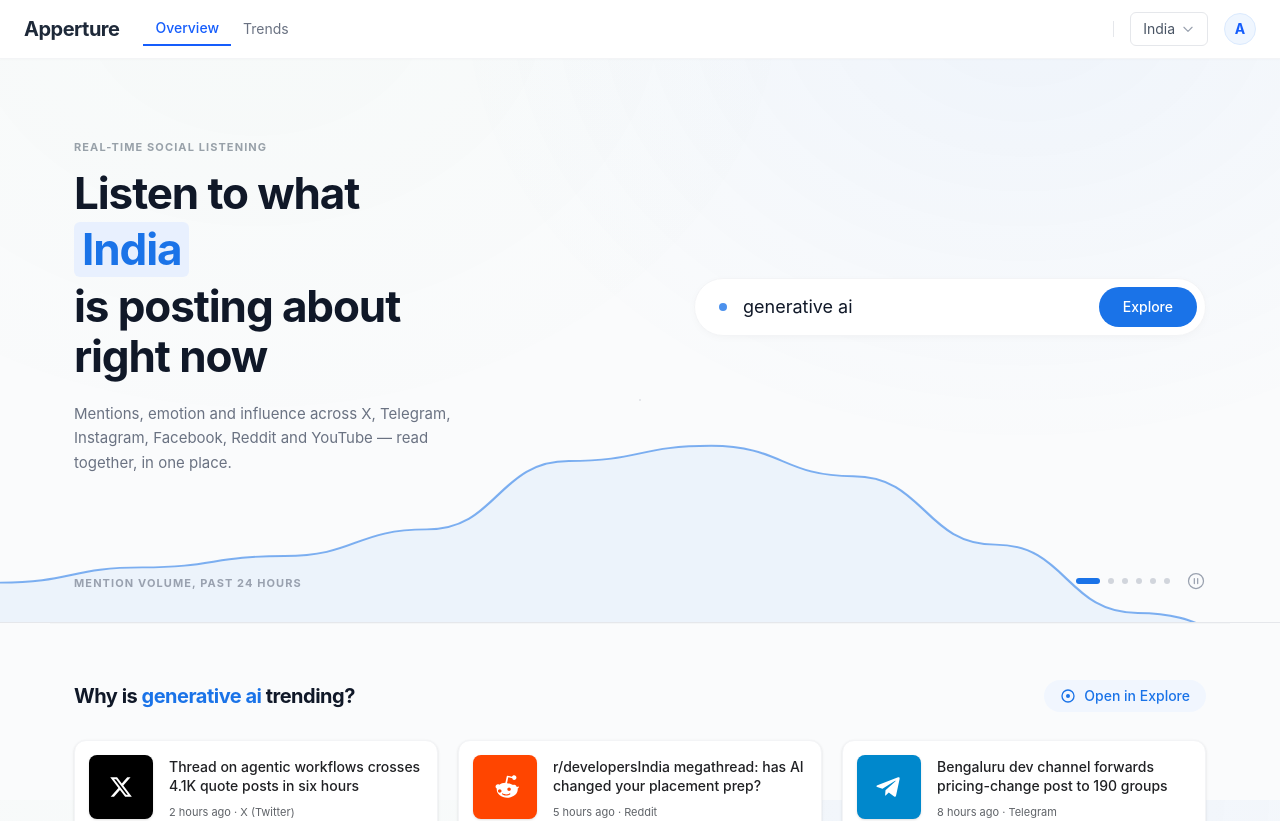
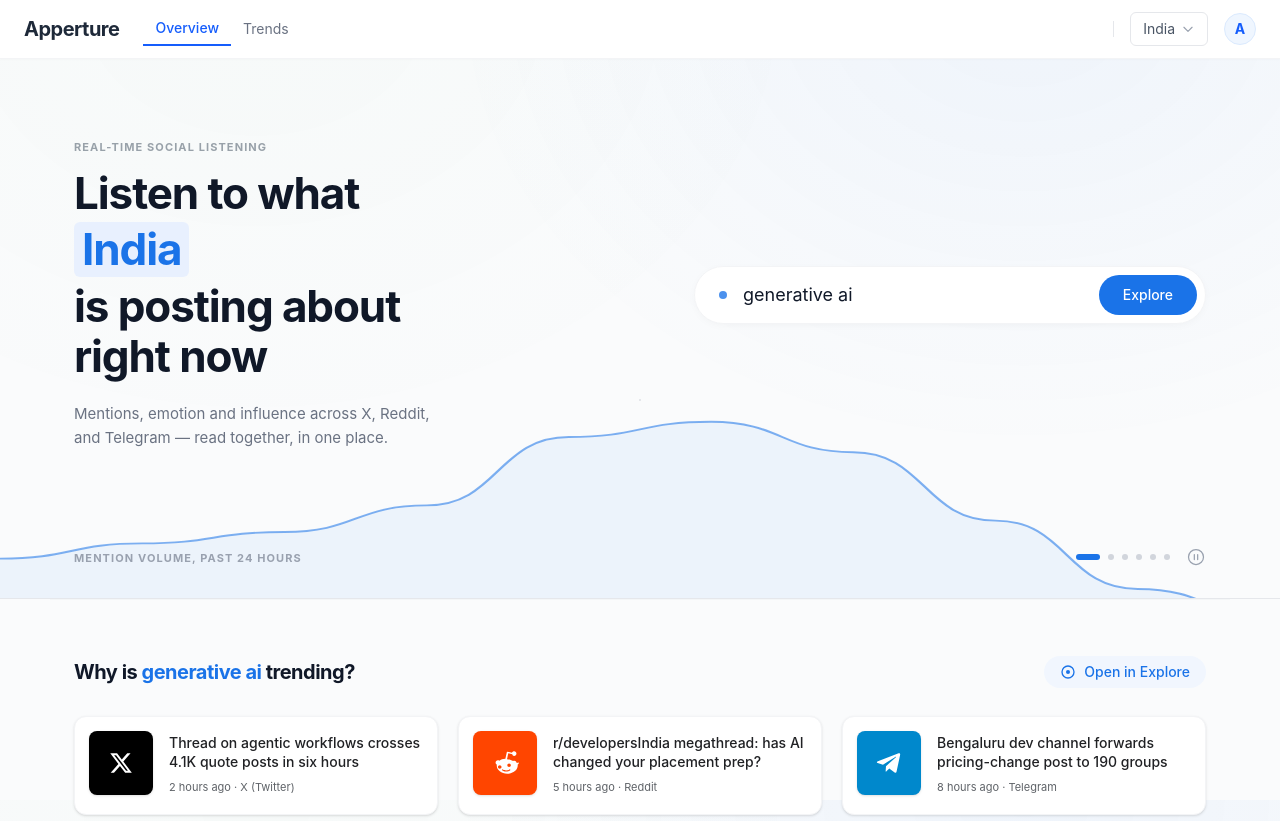
Before and after one commit to mkdir-KumarAnupam/Aperture, a Next.js app in the folder aperture-frontend/: page / in a window 1280 px wide. Shown: the top 821 px of the page. Built offline with nearby package versions, Linux system fonts and the light colour scheme; a web font is replaced by a local one.

Commit message:
feat: initialize frontend application with trend components and data ingestion forecasting module

```diff
--- a/aperture-frontend/app/page.tsx
+++ b/aperture-frontend/app/page.tsx
@@ -5,6 +5,7 @@
 import { useRouter } from "next/navigation";
 import { NavBar } from "@/components/NavBar";
 import { TOPICS, wavePath, fmt } from "@/lib/data";
+import { PlatformIcon } from "@/components/trends/PlatformIcon";
 
 export default function Home() {
   const router = useRouter();
@@ -113,7 +114,7 @@
               right now
             </h1>
             <p className="mt-5 max-w-sm text-[15px] text-gray-500 leading-relaxed">
-              Mentions, emotion and influence across X, Telegram, Instagram, Facebook, Reddit and YouTube — read together, in one place.
+              Mentions, emotion and influence across X, Reddit, and Telegram — read together, in one place.
             </p>
           </div>
 
@@ -198,27 +199,13 @@
                   href={`/trends?topic=${topic.id}`}
                   className="interactive-card bg-white rounded-xl border border-gray-100 shadow-sm p-3.5 flex items-start space-x-4 cursor-pointer"
                 >
-                  <div
-                    className="flex flex-shrink-0 justify-center items-center rounded-lg w-[64px] h-[64px] text-white shadow-sm"
-                    style={{ background: p.c }}
-                  >
-                    {p.tag === "X" && (
-                      <svg className="w-6 h-6 fill-white" viewBox="0 0 24 24" aria-label="X">
-                        <path d="M18.244 2.25h3.308l-7.227 8.26 8.502 11.24H16.17l-5.214-6.817L4.99 21.75H1.68l7.73-8.835L1.254 2.25H8.08l4.713 6.231zm-1.161 17.52h1.833L7.084 4.126H5.117z" />
-                      </svg>
-                    )}
-                    {p.tag === "TG" && (
-                      <svg className="w-7 h-7 fill-white translate-x-[-1px]" viewBox="0 0 24 24" aria-label="Telegram">
-                        <path d="m20.665 3.717-17.73 6.837c-1.21.486-1.203 1.161-.222 1.462l4.552 1.42 10.532-6.645c.498-.303.953-.14.579.192l-8.533 7.701h-.002l-.313 4.693c.46 0 .663-.211.921-.46l2.211-2.15 4.599 3.397c.848.467 1.457.227 1.668-.785l3.019-14.228c.309-1.239-.473-1.8-1.282-1.434z" />
-                      </svg>
-                    )}
-                    {p.tag === "RD" && (
-                      <svg className="w-7 h-7 fill-white" viewBox="0 0 24 24" aria-label="Reddit">
-                        <path d="M22 12c0-1.1-.9-2-2-2-.41 0-.79.13-1.11.34-1.34-.94-3.15-1.55-5.16-1.64l1.07-5.02 3.5.74c.03.82.7 1.48 1.52 1.48 1.1 0 2-.9 2-2s-.9-2-2-2c-.84 0-1.53.52-1.82 1.25l-3.92-.83a.475.475 0 0 0-.55.37l-1.2 5.65c-2.06.07-3.92.68-5.28 1.63-.32-.22-.71-.35-1.13-.35-1.1 0-2 .9-2 2 0 .76.43 1.42 1.06 1.76-.04.28-.06.56-.06.85 0 3.86 4.03 7 9 7s9-3.14 9-7c0-.29-.02-.57-.06-.85.63-.34 1.06-1 1.06-1.76zm-14.5 2c.83 0 1.5.67 1.5 1.5s-.67 1.5-1.5 1.5-1.5-.67-1.5-1.5.67-1.5 1.5-1.5zm8.93 4.29c-.77.77-2.04 1.08-3.43 1.08s-2.66-.31-3.43-1.08a.5.5 0 0 1 .71-.71c.56.56 1.58.79 2.72.79s2.16-.23 2.72-.79a.5.5 0 0 1 .71.71zm-.93-2.79c-.83 0-1.5-.67-1.5-1.5s.67-1.5 1.5-1.5 1.5.67 1.5 1.5-.67 1.5-1.5 1.5z" />
-                      </svg>
-                    )}
-                    {!["X", "TG", "RD"].includes(p.tag) && p.tag}
-                  </div>
+                  <PlatformIcon
+                    platform={p.tag || p.src}
+                    size="xl"
+                    shape="rounded"
+                    customBg={p.c}
+                    className="shadow-sm"
+                  />
                   <div className="flex flex-col justify-between pt-0.5 pb-1 min-w-0">
                     <h3 className="font-medium text-[#202124] text-sm leading-snug card-title">{p.t}</h3>
                     <p className="mt-2 text-[#5f6368] text-[11px]">{p.ago} · {p.src}</p>
--- /dev/null
+++ b/aperture-frontend/components/trends/PlatformIcon.tsx
@@ -0,0 +1,115 @@
+import React from "react";
+
+export type SupportedPlatform = "x" | "reddit" | "telegram";
+
+interface PlatformIconProps {
+  platform: string;
+  size?: "sm" | "md" | "lg" | "xl";
+  shape?: "circle" | "rounded";
+  className?: string;
+  customBg?: string;
+  showBadge?: boolean;
+}
+
+export function normalizePlatform(nameOrSlug?: string): SupportedPlatform {
+  const p = (nameOrSlug || "").toLowerCase();
+  if (p.includes("x") || p.includes("twitter")) return "x";
+  if (p.includes("reddit") || p === "rd") return "reddit";
+  if (p.includes("tele") || p === "tg") return "telegram";
+  // Default fallback to telegram for any legacy/other platforms
+  return "telegram";
+}
+
+export function getPlatformMeta(nameOrSlug?: string) {
+  const norm = normalizePlatform(nameOrSlug);
+  switch (norm) {
+    case "x":
+      return { id: "x", name: "X", color: "#000000" };
+    case "reddit":
+      return { id: "reddit", name: "Reddit", color: "#FF4500" };
+    case "telegram":
+      return { id: "telegram", name: "Telegram", color: "#24A1DE" };
+  }
+}
+
+export function PlatformIcon({
+  platform,
+  size = "sm",
+  shape = "circle",
+  className = "",
+  customBg,
+  showBadge = true,
+}: PlatformIconProps) {
+  const norm = normalizePlatform(platform);
+  const meta = getPlatformMeta(norm);
+
+  const iconSizes = {
+    sm: norm === "x" ? "w-2.5 h-2.5" : "w-3 h-3",
+    md: norm === "x" ? "w-3.5 h-3.5" : "w-4 h-4",
+    lg: norm === "x" ? "w-5 h-5" : "w-5 h-5",
+    xl: norm === "x" ? "w-6 h-6" : "w-7 h-7",
+  };
+
+  const badgeSizes = {
+    sm: "w-[22px] h-[22px]",
+    md: "w-7 h-7",
+    lg: "w-10 h-10",
+    xl: "w-[64px] h-[64px]",
+  };
+
+  const shapeClasses = {
+    circle: "rounded-full",
+    rounded: "rounded-lg",
+  };
+
+  const renderSvg = () => {
+    switch (norm) {
+      case "x":
+        return (
+          <svg
+            className={`${iconSizes[size]} fill-white`}
+            viewBox="0 0 24 24"
+            aria-label="X"
+          >
+            <path d="M18.244 2.25h3.308l-7.227 8.26 8.502 11.24H16.17l-5.214-6.817L4.99 21.75H1.68l7.73-8.835L1.254 2.25H8.08l4.713 6.231zm-1.161 17.52h1.833L7.084 4.126H5.117z" />
+          </svg>
+        );
+      case "reddit":
+        return (
+          <svg
+            className={`${iconSizes[size]} fill-white`}
+            viewBox="0 0 24 24"
+            aria-label="Reddit"
+          >
+            <path d="M22 12c0-1.1-.9-2-2-2-.41 0-.79.13-1.11.34-1.34-.94-3.15-1.55-5.16-1.64l1.07-5.02 3.5.74c.03.82.7 1.48 1.52 1.48 1.1 0 2-.9 2-2s-.9-2-2-2c-.84 0-1.53.52-1.82 1.25l-3.92-.83a.475.475 0 0 0-.55.37l-1.2 5.65c-2.06.07-3.92.68-5.28 1.63-.32-.22-.71-.35-1.13-.35-1.1 0-2 .9-2 2 0 .76.43 1.42 1.06 1.76-.04.28-.06.56-.06.85 0 3.86 4.03 7 9 7s9-3.14 9-7c0-.29-.02-.57-.06-.85.63-.34 1.06-1 1.06-1.76zm-14.5 2c.83 0 1.5.67 1.5 1.5s-.67 1.5-1.5 1.5-1.5-.67-1.5-1.5.67-1.5 1.5-1.5zm8.93 4.29c-.77.77-2.04 1.08-3.43 1.08s-2.66-.31-3.43-1.08a.5.5 0 0 1 .71-.71c.56.56 1.58.79 2.72.79s2.16-.23 2.72-.79a.5.5 0 0 1 .71.71zm-.93-2.79c-.83 0-1.5-.67-1.5-1.5s.67-1.5 1.5-1.5 1.5.67 1.5 1.5-.67 1.5-1.5 1.5z" />
+          </svg>
+        );
+      case "telegram":
+        return (
+          <svg
+            className={`${iconSizes[size]} fill-white translate-x-[-0.5px]`}
+            viewBox="0 0 24 24"
+            aria-label="Telegram"
+          >
+            <path d="m20.665 3.717-17.73 6.837c-1.21.486-1.203 1.161-.222 1.462l4.552 1.42 10.532-6.645c.498-.303.953-.14.579.192l-8.533 7.701h-.002l-.313 4.693c.46 0 .663-.211.921-.46l2.211-2.15 4.599 3.397c.848.467 1.457.227 1.668-.785l3.019-14.228c.309-1.239-.473-1.8-1.282-1.434z" />
+          </svg>
+        );
+    }
+  };
+
+  if (!showBadge) {
+    return renderSvg();
+  }
+
+  const bg = customBg || meta.color;
+
+  return (
+    <div
+      className={`${badgeSizes[size]} ${shapeClasses[shape]} flex flex-shrink-0 items-center justify-center text-white shrink-0 shadow-sm ${className}`}
+      style={{ backgroundColor: bg }}
+      title={meta.name}
+    >
+      {renderSvg()}
+    </div>
+  );
+}
--- a/aperture-frontend/components/trends/TrendArticle.tsx
+++ b/aperture-frontend/components/trends/TrendArticle.tsx
@@ -7,6 +7,7 @@
 import { TrendNetwork } from "./TrendNetwork";
 import { hash, rng, EMO, QUOTE, fmt, volOf, reachOf } from "@/lib/data";
 import { useEffect, useState } from "react";
+import { PlatformIcon } from "./PlatformIcon";
 
 export function TrendArticle({
   topic,
@@ -30,7 +31,11 @@
   useEffect(() => {
     // Generate Feed
     const r = rng(hash(topic.id + range + "feed"));
-    const platforms = [ {n:'X', c:'#000'}, {n:'Reddit', c:'#FF4500'}, {n:'Insta', c:'#E1306C'} ];
+    const platforms = [
+      { id: "x", n: "X", c: "#000000" },
+      { id: "reddit", n: "Reddit", c: "#FF4500" },
+      { id: "telegram", n: "Telegram", c: "#24A1DE" },
+    ];
     const f = [];
     for(let i=0; i<12; i++) {
       const emoKeys = Object.keys(topic.emo);
@@ -167,12 +172,7 @@
             {feed.map((f) => (
               <div key={f.id} className="p-4 border-b border-gray-50 last:border-0 hover:bg-gray-50 transition-colors">
                 <div className="flex items-center gap-2 mb-2.5">
-                  <div
-                    className="w-[22px] h-[22px] rounded-full flex items-center justify-center text-[10px] font-bold text-white shrink-0"
-                    style={{ background: f.plat.c }}
-                  >
-                    {f.plat.n.charAt(0)}
-                  </div>
+                  <PlatformIcon platform={f.plat.id || f.plat.n} size="sm" />
                   <span className="text-[13px] font-bold text-gray-900">
                     @user_{f.userId}
                   </span>
--- a/aperture-frontend/lib/types.ts
+++ b/aperture-frontend/lib/types.ts
@@ -1,4 +1,4 @@
-export type Platform = "X" | "Instagram" | "Reddit" | "Telegram";
+export type Platform = "X" | "Reddit" | "Telegram";
 export type Emotion = "Excitement" | "Supportive" | "Anxiety" | "Sarcasm" | "Against" | "Neutral";
 
 export type Trend = {
```
Also changed, not shown: aperture-frontend/components/trends/TrendMap.tsx (+54 -16 lines), aperture-frontend/lib/api.ts (+5 -4 lines), 2 other files (tests, documents, lock files or other folders).
